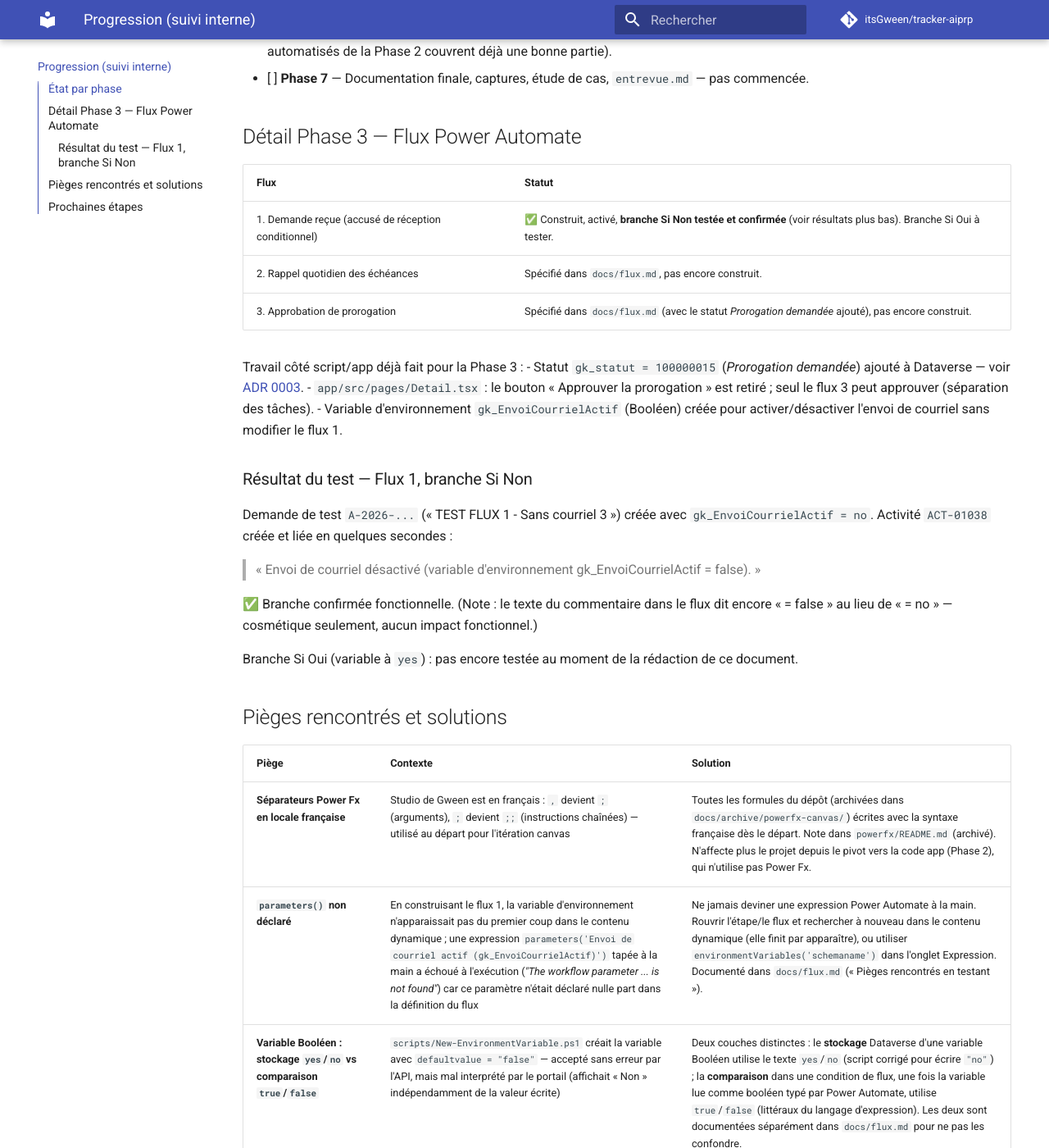
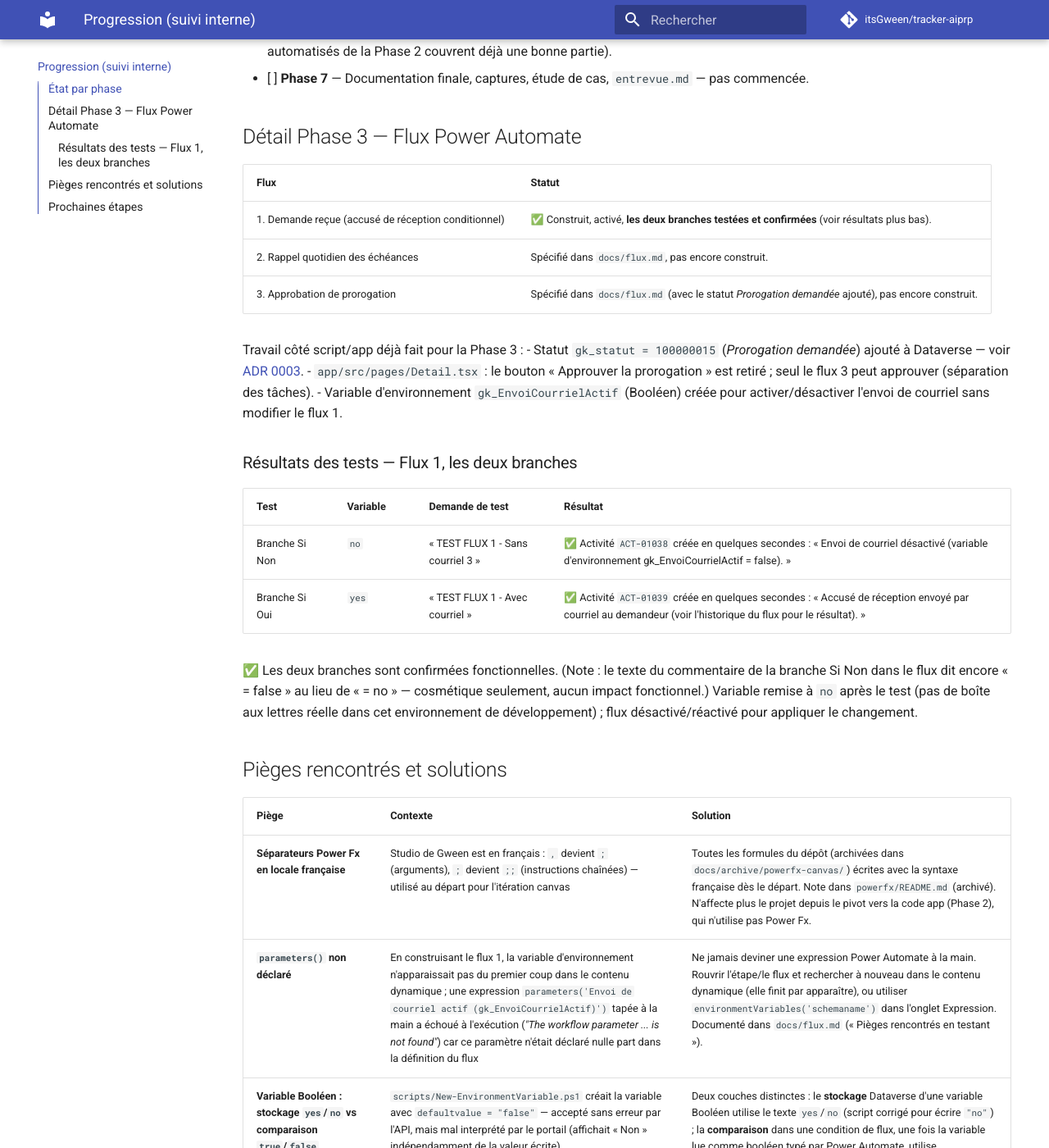
Before and after one commit to itsGween/tracker-aiprp, an MkDocs documentation site: the page built from docs/progression.md, in a window 1280 px wide and 1400 px high, scrolled down 624 px. Shown: the whole window at 82% size. Built offline with MkDocs 1.6.1 and Material for MkDocs 9.7.7, drawn with Linux system fonts in a browser that asks for light colours; comment, search, counter and statistics services are not loaded; some of the changed text lies outside the part shown.

Commit message:
docs(flux): consigne les resultats du test flux 1 (branche Si Oui)

```diff
--- a/docs/progression.md
+++ b/docs/progression.md
@@ -24,7 +24,7 @@ travail après une pause. Mis à jour au fil des phases.
 
 | Flux | Statut |
 |---|---|
-| 1. Demande reçue (accusé de réception conditionnel) | ✅ Construit, activé, **branche Si Non testée et confirmée** (voir résultats plus bas). Branche Si Oui à tester. |
+| 1. Demande reçue (accusé de réception conditionnel) | ✅ Construit, activé, **les deux branches testées et confirmées** (voir résultats plus bas). |
 | 2. Rappel quotidien des échéances | Spécifié dans `docs/flux.md`, pas encore construit. |
 | 3. Approbation de prorogation | Spécifié dans `docs/flux.md` (avec le statut *Prorogation demandée* ajouté), pas encore construit. |
 
@@ -36,16 +36,17 @@ Travail côté script/app déjà fait pour la Phase 3 :
 - Variable d'environnement `gk_EnvoiCourrielActif` (Booléen) créée pour activer/désactiver l'envoi
   de courriel sans modifier le flux 1.
 
-### Résultat du test — Flux 1, branche Si Non
+### Résultats des tests — Flux 1, les deux branches
 
-Demande de test `A-2026-...` (« TEST FLUX 1 - Sans courriel 3 ») créée avec
-`gk_EnvoiCourrielActif = no`. Activité `ACT-01038` créée et liée en quelques secondes :
-> « Envoi de courriel désactivé (variable d'environnement gk_EnvoiCourrielActif = false). »
+| Test | Variable | Demande de test | Résultat |
+|---|---|---|---|
+| Branche Si Non | `no` | « TEST FLUX 1 - Sans courriel 3 » | ✅ Activité `ACT-01038` créée en quelques secondes : « Envoi de courriel désactivé (variable d'environnement gk_EnvoiCourrielActif = false). » |
+| Branche Si Oui | `yes` | « TEST FLUX 1 - Avec courriel » | ✅ Activité `ACT-01039` créée en quelques secondes : « Accusé de réception envoyé par courriel au demandeur (voir l'historique du flux pour le résultat). » |
 
-✅ Branche confirmée fonctionnelle. (Note : le texte du commentaire dans le flux dit encore
-« = false » au lieu de « = no » — cosmétique seulement, aucun impact fonctionnel.)
-
-Branche Si Oui (variable à `yes`) : pas encore testée au moment de la rédaction de ce document.
+✅ Les deux branches sont confirmées fonctionnelles. (Note : le texte du commentaire de la branche
+Si Non dans le flux dit encore « = false » au lieu de « = no » — cosmétique seulement, aucun impact
+fonctionnel.) Variable remise à `no` après le test (pas de boîte aux lettres réelle dans cet
+environnement de développement) ; flux désactivé/réactivé pour appliquer le changement.
 
 ## Pièges rencontrés et solutions
 
@@ -63,10 +64,11 @@ Branche Si Oui (variable à `yes`) : pas encore testée au moment de la rédacti
 
 ## Prochaines étapes
 
-1. Tester la branche Si Oui du flux 1 (variable à `yes`, vérifier l'entrée d'activité correspondante).
-2. Construire le flux 2 (Rappel quotidien) et le flux 3 (Approbation de prorogation) à partir de
+1. Construire le flux 2 (Rappel quotidien) et le flux 3 (Approbation de prorogation) à partir de
    `docs/flux.md`.
-3. Tester le flux 3 de bout en bout : demander une prorogation dans l'app, approuver dans le centre
+2. Tester le flux 3 de bout en bout : demander une prorogation dans l'app, approuver dans le centre
    d'approbations Power Automate, vérifier le statut/l'échéance/le journal dans l'app.
+3. Nettoyer les demandes de test créées pendant les tests du flux 1 (données fictives, pas de valeur
+   pour la démo finale).
 4. Phase 4 — sécurité et rôles.
 5. Ménage final (Phase 7) : supprimer l'app canvas, renommer la code app en « Suivi AIPRP » propre.
```
Also changed, not shown: docs/flux.md (+14 -0 lines).
